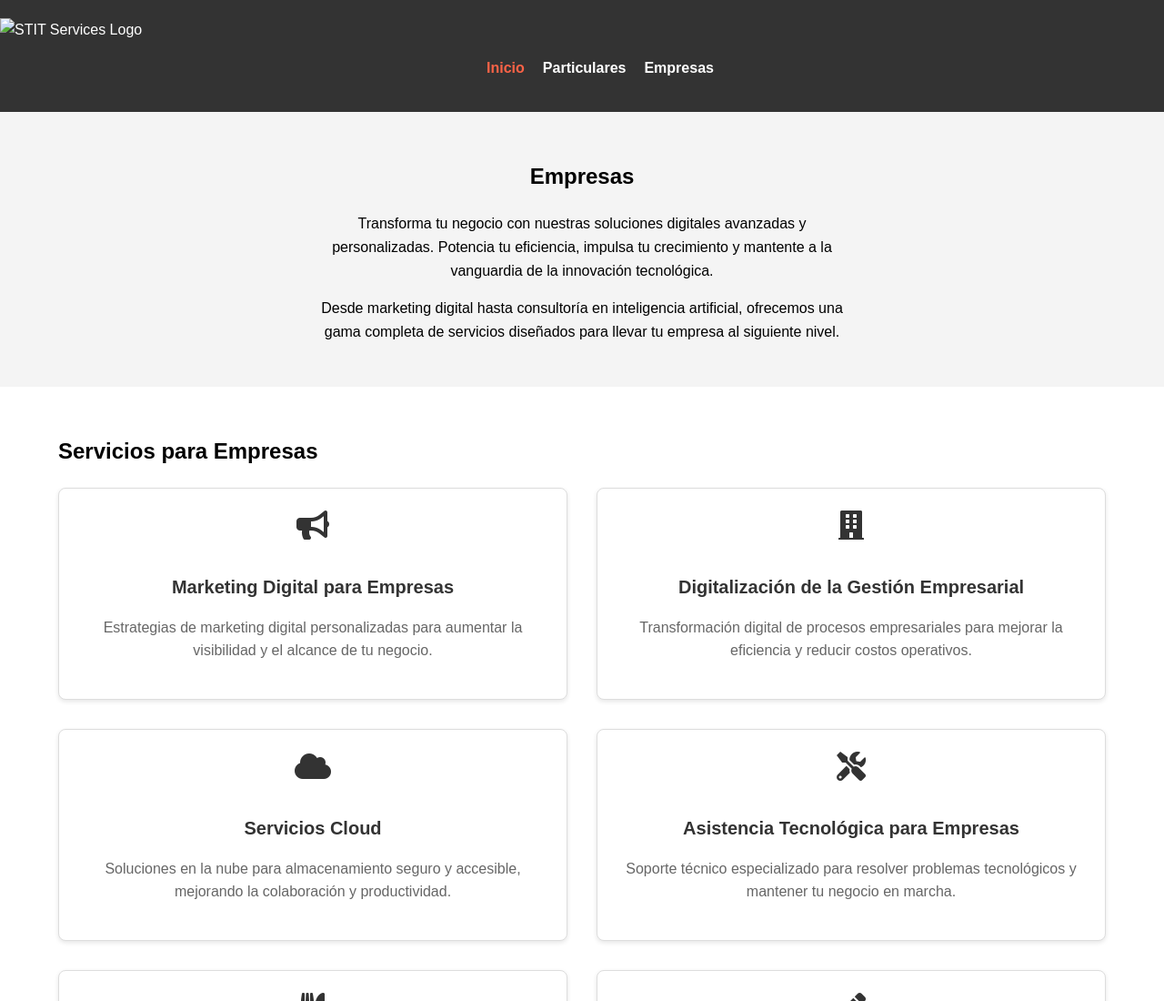
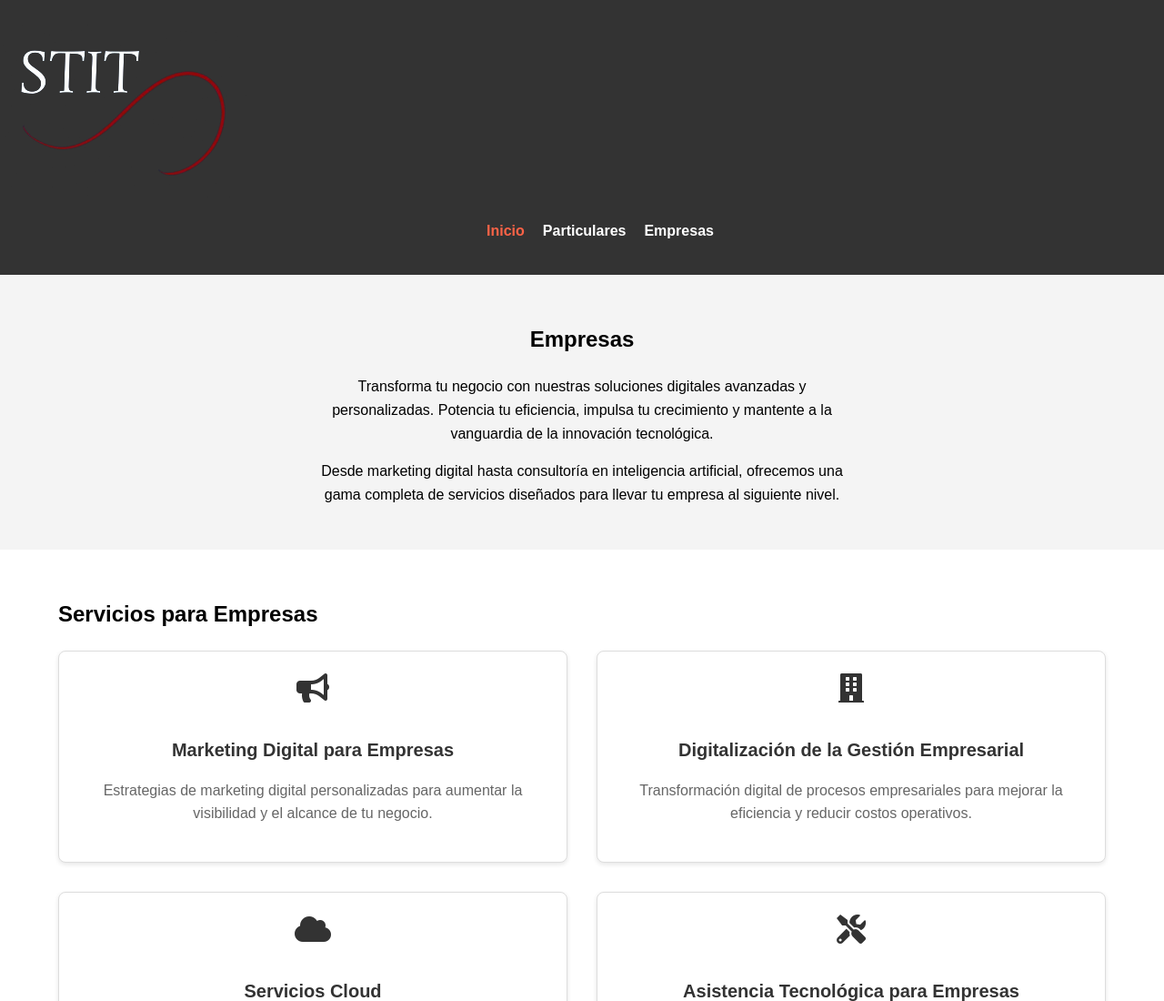
Before and after one commit to stitservices/stitservices.github.io, a plain HTML site: page services/empresas.html in a window 1280 px wide. Shown: the top 1100 px of the page at 91% size. Drawn offline with Linux system fonts and the light colour scheme; a script that the page names is missing; files whose address does not match are found by name.

Commit message:
Fix path

```diff
--- a/services/empresas.html
+++ b/services/empresas.html
@@ -10,7 +10,7 @@
 <body>
     <header>
         <div class="header-container">
-            <img src="gfx/stit_logo.png" alt="STIT Services Logo" class="logo">
+            <img src="../gfx/stit_logo.png" alt="STIT Services Logo" class="logo">
             <nav>
                 <ul>
                     <li><a class="active" href="/">Inicio</a></li>
```
Also changed, not shown: services/particulares.html (+1 -1 lines).
